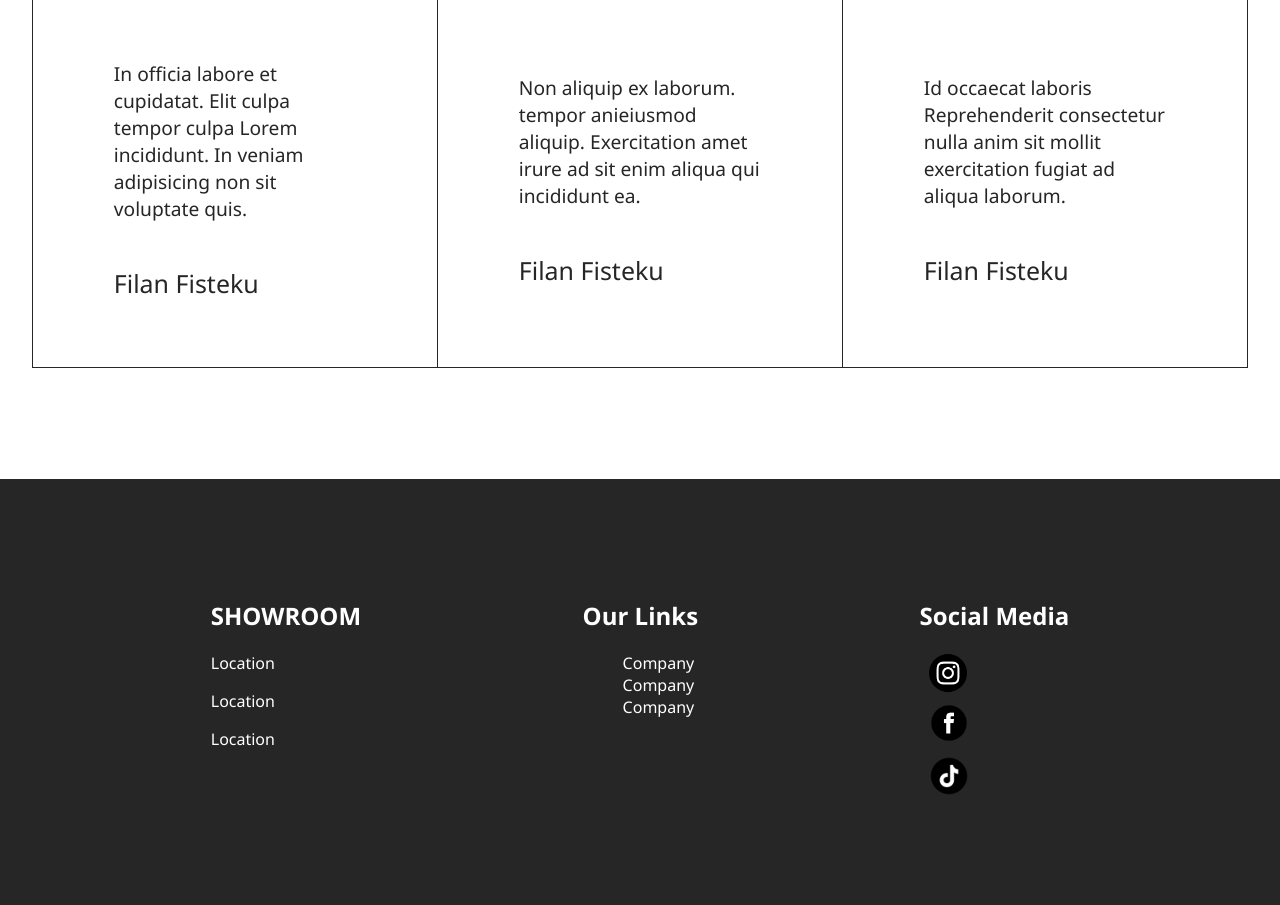
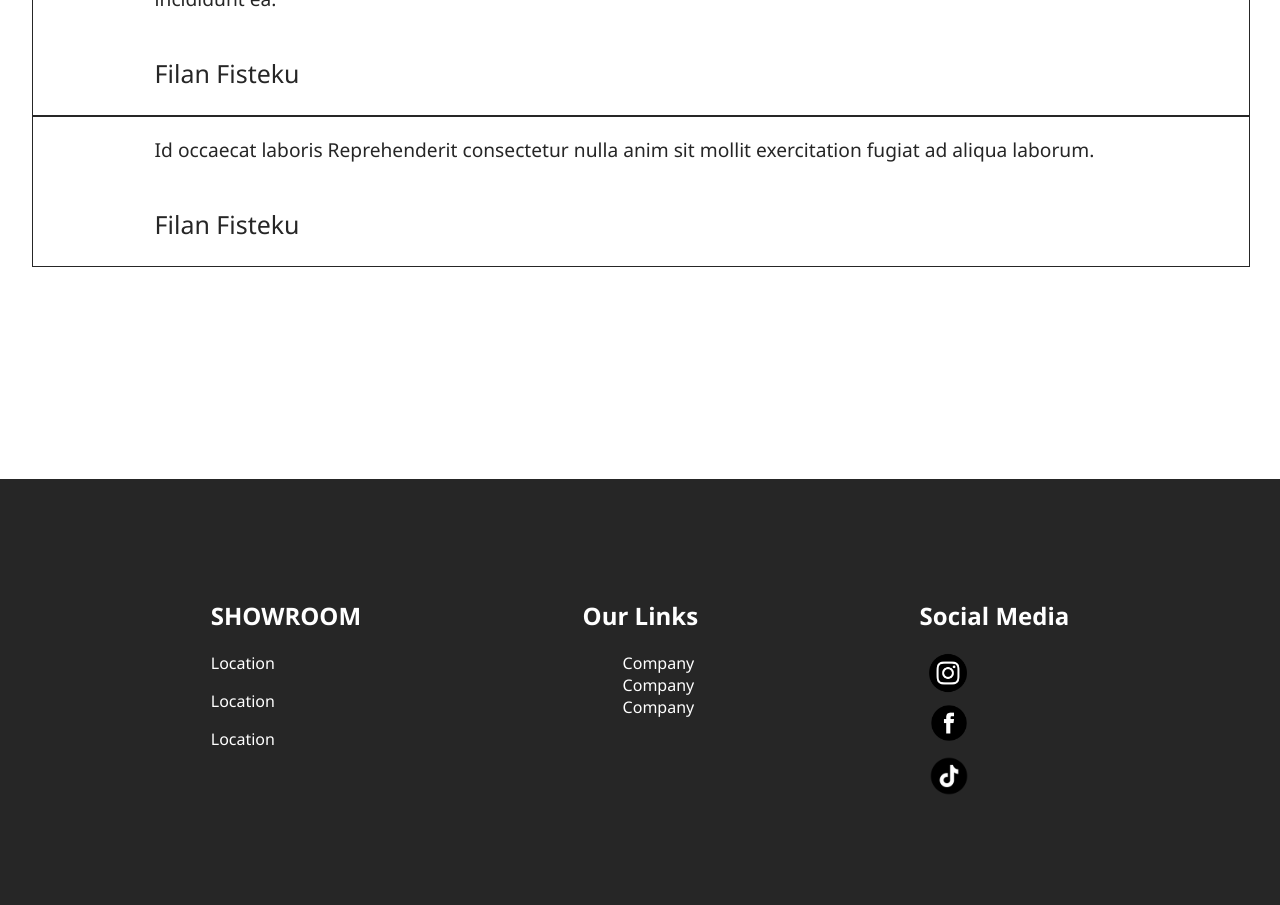
Before and after one commit to EdiiA/Project-1, a PHP site: page /home-page.html in a window 1280 px wide. Shown: the part 3204-4109 px from the top of the page. Run offline with PHP 8.4, Linux system fonts and the light colour scheme.

Commit message:
Home Page Clients @media
Perfundimi i Home Page clients ne @media.

```diff
--- a/home-page.css
+++ b/home-page.css
@@ -455,4 +455,32 @@ footer{
     .about-us-div p+p{
         width: 90%;
     }
+
+    .client{
+
+    }
+
+    .client-bg-2{
+        height: 15em;
+        width: 95.5%;
+        margin-left: 0.1em;
+    }
+
+    video{
+        object-fit: cover;
+    }
+
+    .client-parent{
+        flex-direction: column;
+        height: 30em;
+    }
+
+    .client-child{
+        border: 1px solid #262626;
+        width: 100%;
+    }
+
+    .client-child p{
+        width: 80%;
+    }
 }
```
